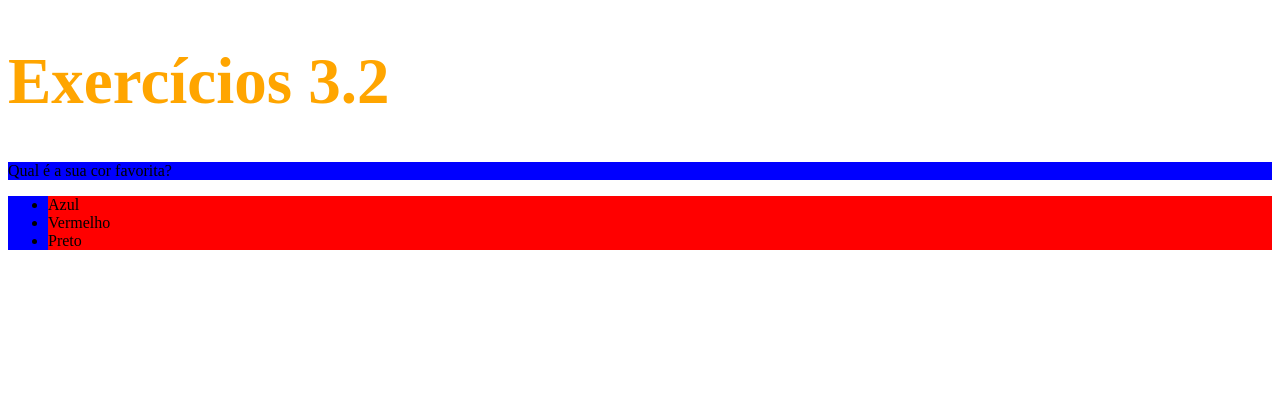
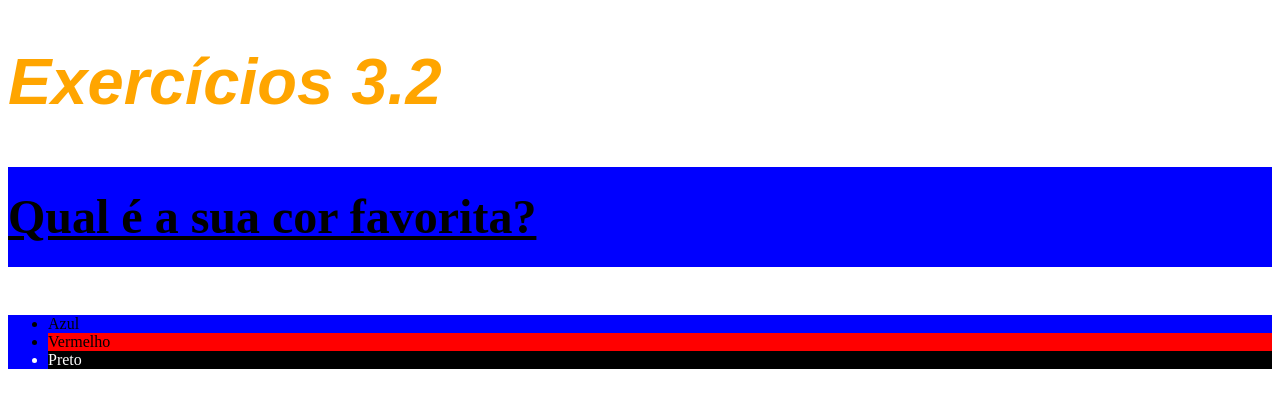
Before and after one commit to ErickArgollo/trybe_exercicios, a plain HTML site: page Modulo1:Fundamentos/Bloco03:Html_e_CSS/Dia02:Primeiros_Passos_CSS/index.html in a window 1280 px wide. Drawn offline with Linux system fonts and the light colour scheme.

Commit message:
finalizando a tarefa

```diff
--- a/Modulo1:Fundamentos/Bloco03:Html_e_CSS/Dia02:Primeiros_Passos_CSS/index.html
+++ b/Modulo1:Fundamentos/Bloco03:Html_e_CSS/Dia02:Primeiros_Passos_CSS/index.html
@@ -9,9 +9,9 @@
     <h1>Exercícios 3.2</h1>
     <p class="corfundo">Qual é a sua cor favorita?</p>
     <ul class="corfundo">
-      <li>Azul</li>
-      <li>Vermelho</li>
-      <li>Preto</li>
+      <li id="Azul">Azul</li>
+      <li id="Vermelho">Vermelho</li>
+      <li id="Preto">Preto</li>
     </ul>
   </body>
 </html>
--- a/Modulo1:Fundamentos/Bloco03:Html_e_CSS/Dia02:Primeiros_Passos_CSS/style.css
+++ b/Modulo1:Fundamentos/Bloco03:Html_e_CSS/Dia02:Primeiros_Passos_CSS/style.css
@@ -1,6 +1,14 @@
+body {
+    font-size: 16px;
+
+}
+
+
 h1 {
     font-size: 65px;
     color: orange;
+    font-family: sans-serif;
+    font-style: oblique;
 
 }
 
@@ -11,3 +19,24 @@ li {
 .corfundo {
     background-color: blue;
 }
+
+p {
+    font-weight: 600;
+    font-size: 3em;
+    text-align: left;
+    text-decoration: underline;
+    line-height: 100px;
+}
+
+#Azul {
+    background-color: blue;
+}
+
+#Vermelho {
+    background-color: red;
+}
+
+#Preto {
+    background-color: black;
+    color: white;
+}
```
